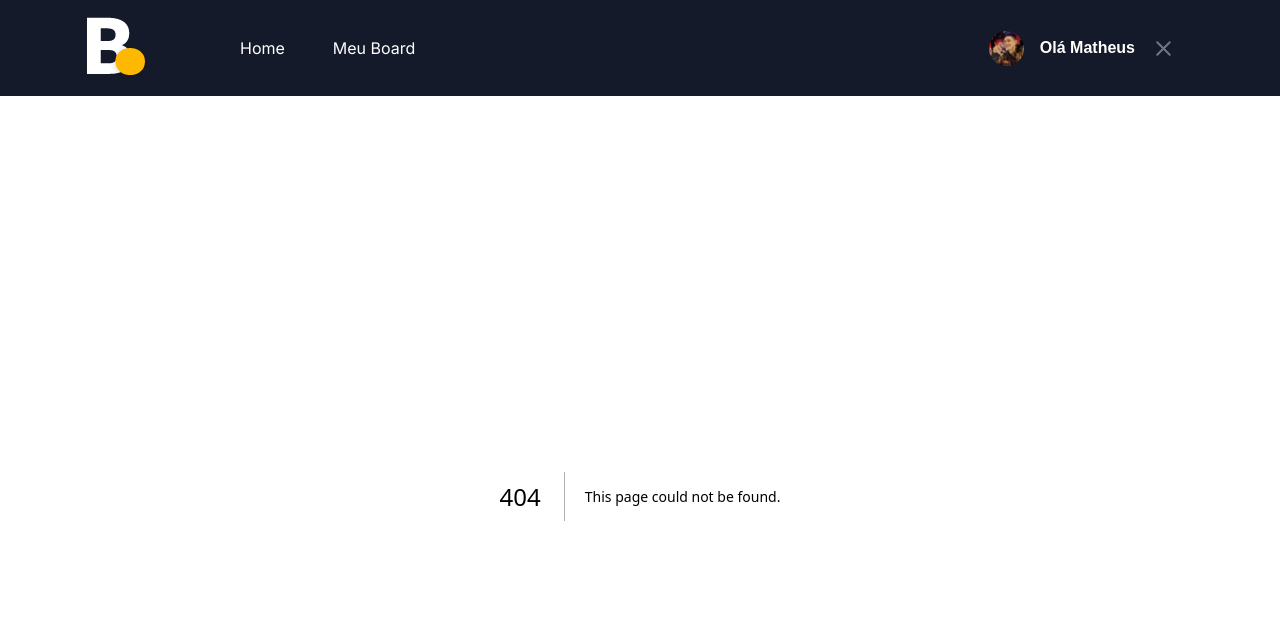
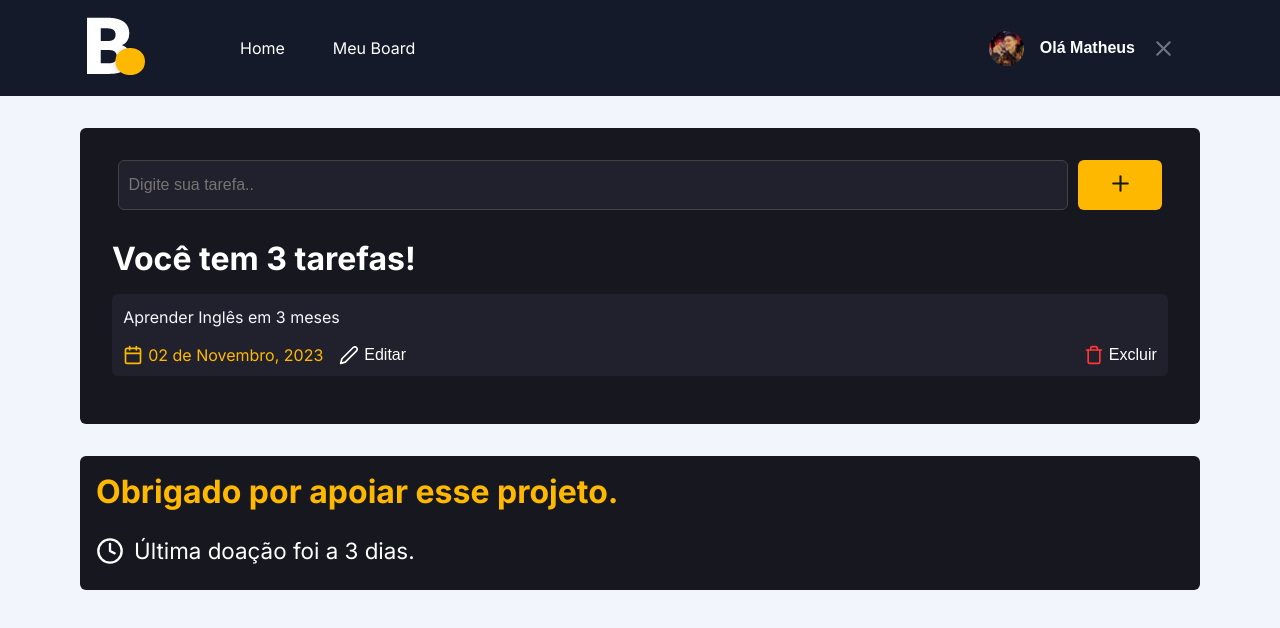
Before and after one commit to Orozimbo1/Board, a Next.js app: page /board in a window 1280 px wide. Before the commit this address had no page. Shown: the top 628 px of the page. Built offline with nearby package versions, Linux system fonts and the light colour scheme.

Commit message:
pagina board

```diff
--- /dev/null
+++ b/src/app/(pages)/board/page.tsx
@@ -0,0 +1,66 @@
+// Styles
+import styles from './styles.module.scss'
+
+// Icons
+import { FiCalendar, FiClock, FiEdit2, FiPlus, FiTrash } from 'react-icons/fi'
+
+import { Metadata } from 'next'
+
+export const metadata: Metadata = {
+  title: 'Board | Minhas tarefas',
+  description: 'Crie suas tarefas.',
+}
+
+export const Board = () => {
+  return (
+    <>
+      <main className={styles.container}>
+        <form>
+          <input
+            type="text"
+            placeholder='Digite sua tarefa..'
+          />
+          <button type='submit'>
+            <FiPlus size={25} color="#17181F" />
+          </button>
+        </form>
+
+        <h1>Você tem 3 tarefas!</h1>
+
+        <section className={styles.taskList}>
+          <article>
+            <p>Aprender Inglês em 3 meses</p>
+            <div className={styles.actions}>
+              <div>
+                <div>
+                  <FiCalendar size={20} color="#FFB800"/>
+                  <time>02 de Novembro, 2023</time>
+                </div>
+                <button>
+                  <FiEdit2 size={20} color="#FFF"/>
+                  <span>Editar</span>
+                </button>
+              </div>
+                <button>
+                  <FiTrash size={20} color="#FF3636" />
+                  <span>Excluir</span>
+                </button>
+            </div>
+          </article>
+        </section>
+      </main>
+
+      <div className={styles.vipContainer}>
+        <h3>Obrigado por apoiar esse projeto.</h3>
+        <div>
+          <FiClock size={28} color="#FFF"/>
+          <time>
+            Última doação foi a 3 dias.
+          </time>
+        </div>
+      </div>
+    </>
+  )
+}
+
+export default Board
--- /dev/null
+++ b/src/app/(pages)/board/styles.module.scss
@@ -0,0 +1,124 @@
+.container {
+  max-width: 1120px;
+  margin: 2rem auto;
+  padding: 2rem;
+  background-color: #17181F;
+  border-radius: 6px;
+
+  form {
+    display: flex;
+    align-items: center;
+    justify-content: center;
+
+    input {
+      width: 90%;
+      height: 50px;
+      background-color: #20212C;
+      border: 1px solid #424242;
+      border-radius: 6px;
+      padding: 3px 10px;
+      color: #FFF;
+    }
+
+    button {
+      margin-left: 10px;
+      width: 8%;
+      height: 50px;
+      border: 0;
+      background-color: #FFB800;
+      border-radius: 6px;
+      transition: .3s;
+    }
+
+    button:hover {
+      filter: contrast(200%);
+    }
+  }
+
+  h1 {
+    color: #FFF;
+    margin-top: 1.8rem;
+  }
+}
+
+.taskList {
+  background-color: #20212C;
+  margin: 1rem 0;
+  padding: .7rem;
+  border-radius: 6px;
+
+  p {
+    cursor: pointer;
+    color: #F2F6FC;
+    font-size: 1rem;
+    line-height: 150%;
+  }
+
+  .actions {
+    display: flex;
+    flex-direction: row;
+    justify-content: space-between;
+    width: 100%;
+    margin-top: 1rem;
+  }
+
+  div {
+    display: flex;
+    justify-content: center;
+    align-items: center;
+
+    time {
+      color: #FFB800;
+      margin-left: 5px;
+      margin-right: 1rem;
+    }
+  }
+
+  button {
+    border: 0;
+    background: transparent;
+    display: flex;
+    justify-content: center;
+    align-items: center;
+  }
+
+  & + button {
+    margin-left: 10px;
+  }
+
+  span {
+    margin-left: 5px;
+    color: #FFF;
+    cursor: pointer;
+    transition: .3s;
+  }
+
+  span:hover {
+    filter: brightness(0.8);
+  }
+}
+
+.vipContainer {
+  max-width: 1120px;
+  margin: 1rem auto;
+  padding: 1rem;
+  background-color: #17181F;
+  border-radius: 6px;
+
+  h3 {
+    color: #FFB800;
+    font-size: 2rem;
+  }
+
+  div {
+    margin-top: 1rem;
+    display: flex;
+    align-items: center;
+
+    time {
+      color: #FFF;
+      font-size: 1.4rem;
+      padding: 10px;
+    }
+  }
+}
```
